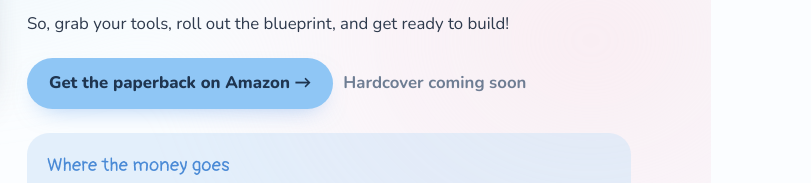
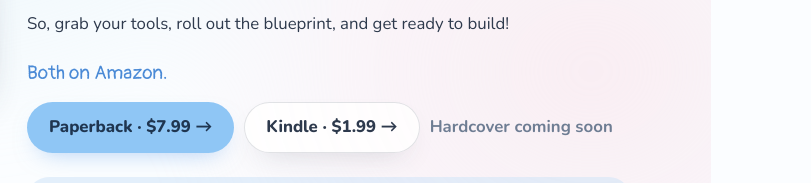
Before and after one commit to sophielypang/spark-and-sketch, a plain HTML site: page index.html in a window 1280 px wide. Shown: the part 3247-3430 px from the top of the page, 469-1280 px from the left. Drawn offline with nearby package versions, Linux system fonts and the light colour scheme; a web font is replaced by a local one.

Commit message:
Show book prices: paperback $7.99, Kindle $1.99
Co-Authored-By: Claude Fable 5.1 <noreply@anthropic.com>
Claude-Session: https://claude.ai/code/session_01MkrTsyfsVTD5EnNQP74E8T

```diff
--- a/index.html
+++ b/index.html
@@ -123,8 +123,10 @@
           <li>Early Reading Confidence</li>
         </ul>
         <p>So, grab your tools, roll out the blueprint, and get ready to build!</p>
+        <p class="buy-note">Both on Amazon.</p>
         <div class="row">
-          <a class="btn primary" href="https://www.amazon.com/dp/B0HSNXHYTF/ref=tmm_pap_swatch_0" target="_blank" rel="noopener">Get the paperback on Amazon &rarr;</a>
+          <a class="btn primary" href="https://www.amazon.com/dp/B0HSNXHYTF/ref=tmm_pap_swatch_0" target="_blank" rel="noopener">Paperback · $7.99 &rarr;</a>
+          <a class="btn" href="https://www.amazon.com/dp/B0HSNXHYTF" target="_blank" rel="noopener">Kindle · $1.99 &rarr;</a>
           <span class="soon">Hardcover coming soon</span>
         </div>
         <div class="money">
--- a/site.css
+++ b/site.css
@@ -361,3 +361,4 @@ h1,h2{letter-spacing:0}
 .blurb .row{margin-top:6px}
 .blurb .soon{color:var(--muted);font-weight:700}
 .blurb .money{margin-top:10px;padding:18px 20px;border-radius:22px;background:color-mix(in srgb,var(--sky) 55%,transparent);display:grid;gap:6px}
+.blurb .buy-note{font-family:var(--font-display);font-size:1.2rem;color:#4a8ad6;margin-top:6px;margin-bottom:-6px}
```
